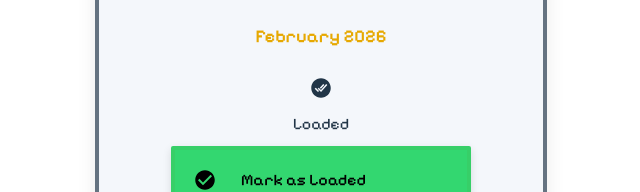
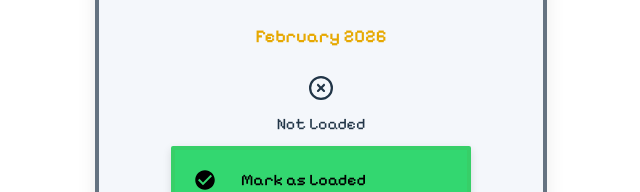
Before and after one commit to samlui1009/PassPing, a React (Vite) app in the folder passping-extension/: page / in a window 1280 px wide. Shown: the part 496-688 px from the top of the page, without its empty margins (319-959 px from the left). Built offline with nearby package versions, Linux system fonts and the light colour scheme.

Commit message:
Conditional rendering of loaded vs. not loaded status bar complete and functional

```diff
--- a/passping-extension/package.json
+++ b/passping-extension/package.json
@@ -10,6 +10,8 @@
     "preview": "vite preview"
   },
   "dependencies": {
+    "@fortawesome/fontawesome-svg-core": "^7.2.0",
+    "@fortawesome/free-solid-svg-icons": "^7.2.0",
     "react": "^19.2.0",
     "react-dom": "^19.2.0",
     "react-icons": "^5.5.0",
--- a/passping-extension/src/components/Menu.tsx
+++ b/passping-extension/src/components/Menu.tsx
@@ -1,21 +1,57 @@
-// import { useEffect, useState } from 'react';
+import { useEffect, useState } from "react";
 
 import { IoMdCheckmarkCircle } from "react-icons/io";
 import { FaBell, FaExternalLinkAlt } from "react-icons/fa";
+import { FaRegCircleXmark } from "react-icons/fa6";
 import { IoCheckmarkDoneCircleSharp } from "react-icons/io5";
 
 import "../stylesheets/Menu.css";
 
 function Menu() {
+  // Starting state for now is that the U-Pass is NOT loaded
+  const [isLoaded, setIsLoaded] = useState(false);
+
+  // Key format: "YYYY-MM", e.g. "2024-09" for September 2024
+  const currentMonthKey = `${new Date().getFullYear()}-${String(
+    new Date().getMonth() + 1
+  ).padStart(2, "0")}`;
+
+  useEffect(() => {
+    const savedMonth = localStorage.getItem("loadedMonth");
+    if (savedMonth === currentMonthKey) {
+      setIsLoaded(true);
+    } else {
+      setIsLoaded(false);
+    }
+  }, [currentMonthKey]);
+
+  const handleMarkAsLoaded = () => {
+    localStorage.setItem("loadedMonth", currentMonthKey);
+    setIsLoaded(true);
+  };
+
   const handleClickToUpassWebsite = (url: string | URL | undefined) => {
     window.open(url, "_blank", "noopener,noreferrer");
   };
 
   return (
     <>
-      <div className="status-div"><IoCheckmarkDoneCircleSharp className="icon"></IoCheckmarkDoneCircleSharp>Loaded</div>
+      <div className="status-div">
+        {!isLoaded && (
+          <>
+            <FaRegCircleXmark className="icon"></FaRegCircleXmark>
+            Not Loaded
+          </>
+        )}
+        {isLoaded && (
+          <>
+            <IoCheckmarkDoneCircleSharp className="icon"></IoCheckmarkDoneCircleSharp>
+            Loaded
+          </>
+        )}
+      </div>
       <div className="menu-div">
-        <button className="mark-loaded-btn">
+        <button className="mark-loaded-btn" onClick={handleMarkAsLoaded}>
           <div className="icon-div">
             <IoMdCheckmarkCircle className="icon"></IoMdCheckmarkCircle>
           </div>
--- a/passping-extension/src/pages/Settings.tsx
+++ b/passping-extension/src/pages/Settings.tsx
@@ -1,5 +1,10 @@
 import { IoArrowBackCircle } from "react-icons/io5";
 import { FaSave } from "react-icons/fa";
+
+// Potential integration to be used for the toggle mechanism
+// Refer to AniMori for implementation details
+// import { FontAwesomeIcon } from '@fortawesome/react-fontawesome'
+// import { faToggleOn, faToggleOff } from '@fortawesome/free-solid-svg-icons'; // Import the toggle icons
 
 import "../stylesheets/Settings.css";
 
--- a/passping-extension/src/stylesheets/Settings.css
+++ b/passping-extension/src/stylesheets/Settings.css
@@ -87,6 +87,12 @@
   font-size: 14px;
 }
 
+.form-input {
+    border-radius: 4px;
+    border: 1px solid #cbd2dbaf;
+    padding: 8px 12px;
+}
+
 .save-settings-btn:hover {
   transform: translateY(-1px);
   box-shadow: 0 5px 12px rgba(0, 0, 0, 0.18);
```
Also changed, not shown: passping-extension/src/components/Notification.tsx (deleted), 6 other files (tests, documents, lock files or other folders).
